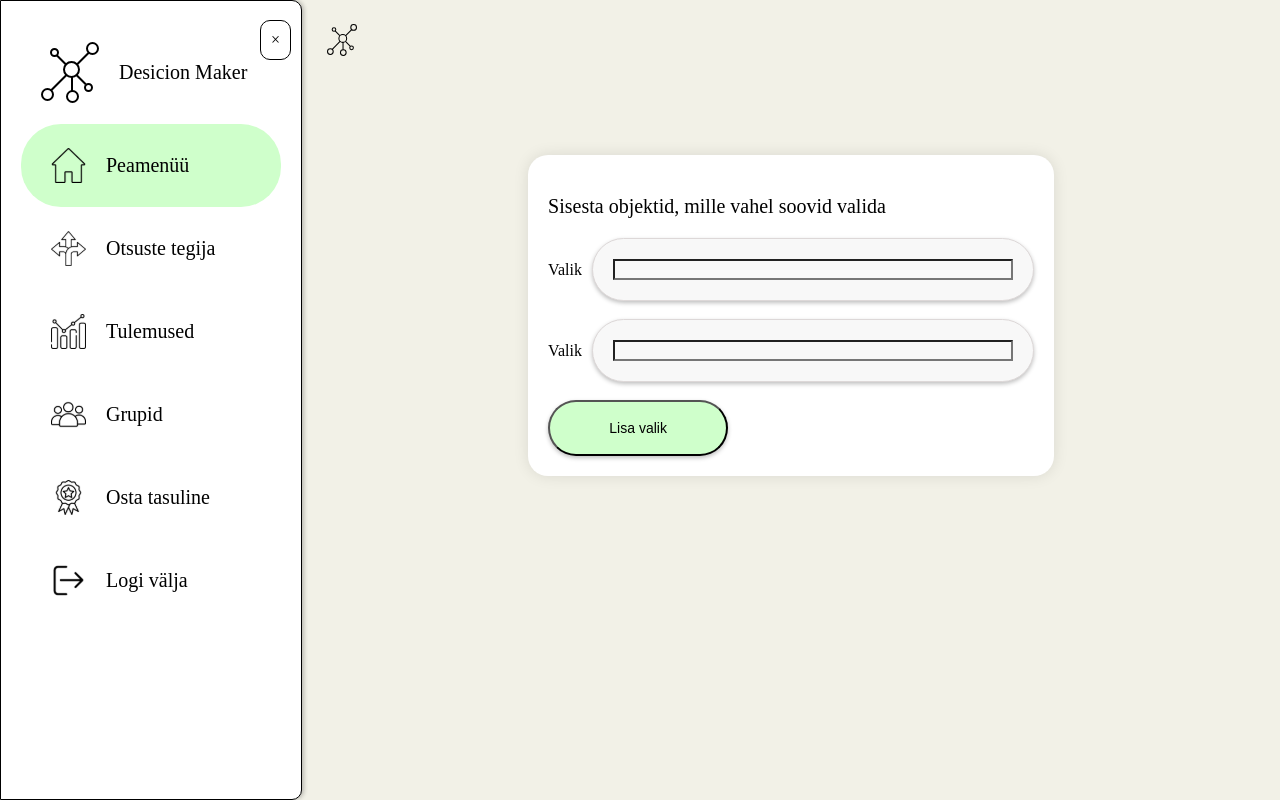
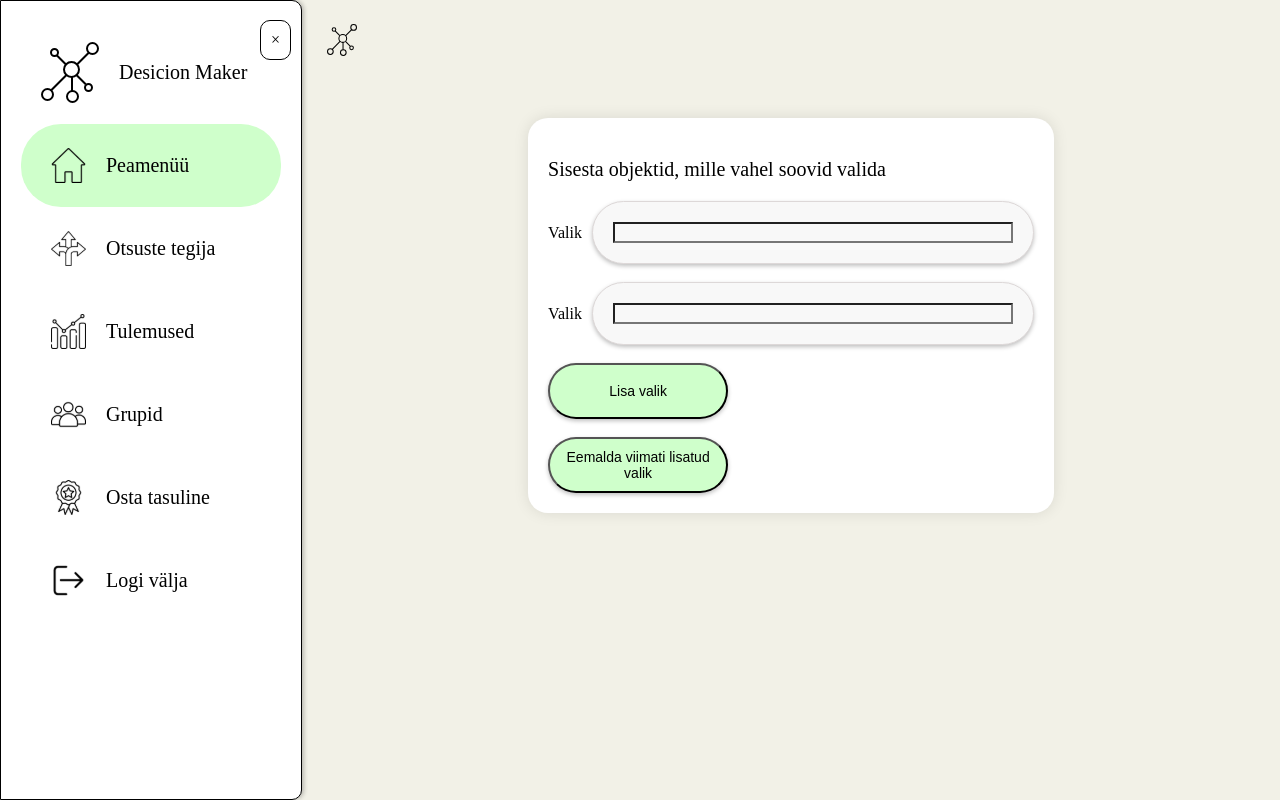
Before and after one commit to TLU-DTI/Ryhm-4, a SvelteKit app in the folder my-app/: page /ot-valikud in a window 1280 px wide. Built offline with nearby package versions, Linux system fonts and the light colour scheme.

Commit message:
ot-valikute lisamine ja eemaldamine

```diff
--- a/my-app/src/routes/(app)/ot-valikud/+page.svelte
+++ b/my-app/src/routes/(app)/ot-valikud/+page.svelte
@@ -4,37 +4,37 @@
     import choicesIcon from '$lib/images/choices.svg';
     import resultsIcon from '$lib/images/results.svg';
     import groupsIcon from '$lib/images/groups.svg';
-
     import { onMount } from 'svelte';
 
     let inputs = [{ id: 1 }, { id: 2 }]; //esialgsed inputi osad
-
     const addInput = () => {
         inputs = [...inputs, { id: inputs.length + 1 }]; //lisab uue inputi massiivi
     };
-
+    const removeInput = () => {
+        if (inputs.length > 2) {
+            inputs = inputs.slice(0, -1);
+        }
+    };
 </script>
-
-
 <svelte:head>
     <title>Home</title>
     <meta name="description" content="Svelte demo app" />
 </svelte:head>
-
 <section class="container">
     <div class="input-container">
         <p>Sisesta objektid, mille vahel soovid valida</p>
-        {#each inputs as input}
+        {#each inputs as input (input.id)}
             <div class="input-group">
                 <p>Valik</p>
-                <Input key={input.id}></Input>
+                <Input></Input>
             </div>
             <br>
         {/each}
         <Button on:click={addInput}>Lisa valik</Button>
+        <br>
+        <Button on:click={removeInput}>Eemalda viimati lisatud valik</Button>
     </div>
 </section>
-
 <style>
     section.container {
         display: flex;
@@ -42,22 +42,18 @@
         align-items: center;
         flex: 0.7;
     }
-
     .input-container {
         background-color: white;
         border-radius: 20px;
         padding: 20px;
         box-shadow: 0px 0px 15px rgba(0, 0, 0, 0.1); /* varjuefekt */
     }
-
     .input-group {
         display: flex; /* sõna valik ja sisestusvälja jaoks */
         align-items: center; /* vertikaalne joondamine */
     }
-
     .input-group p {
         margin-right: 10px; /* lisab ruumi sõna valik ja sisestusvälja vahele */
         font-size: medium;
     }
-
 </style>
```
Lines whose indentation alone changed are shown as unchanged.
